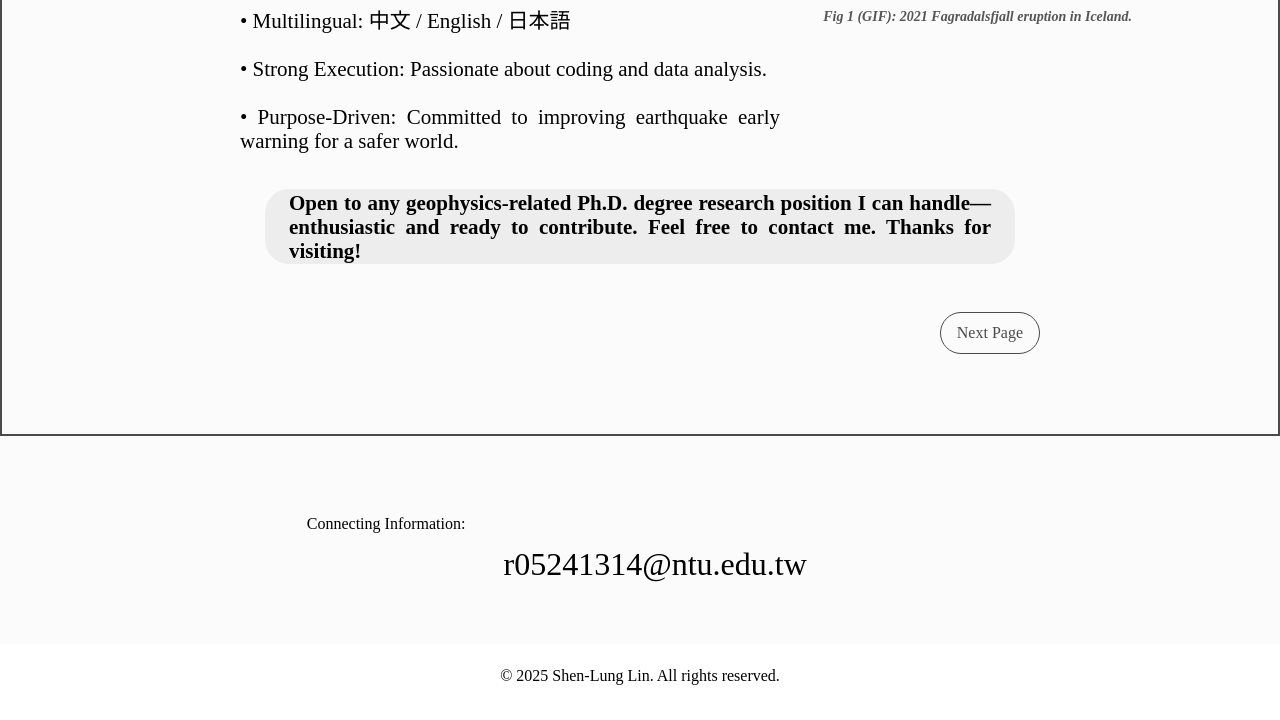
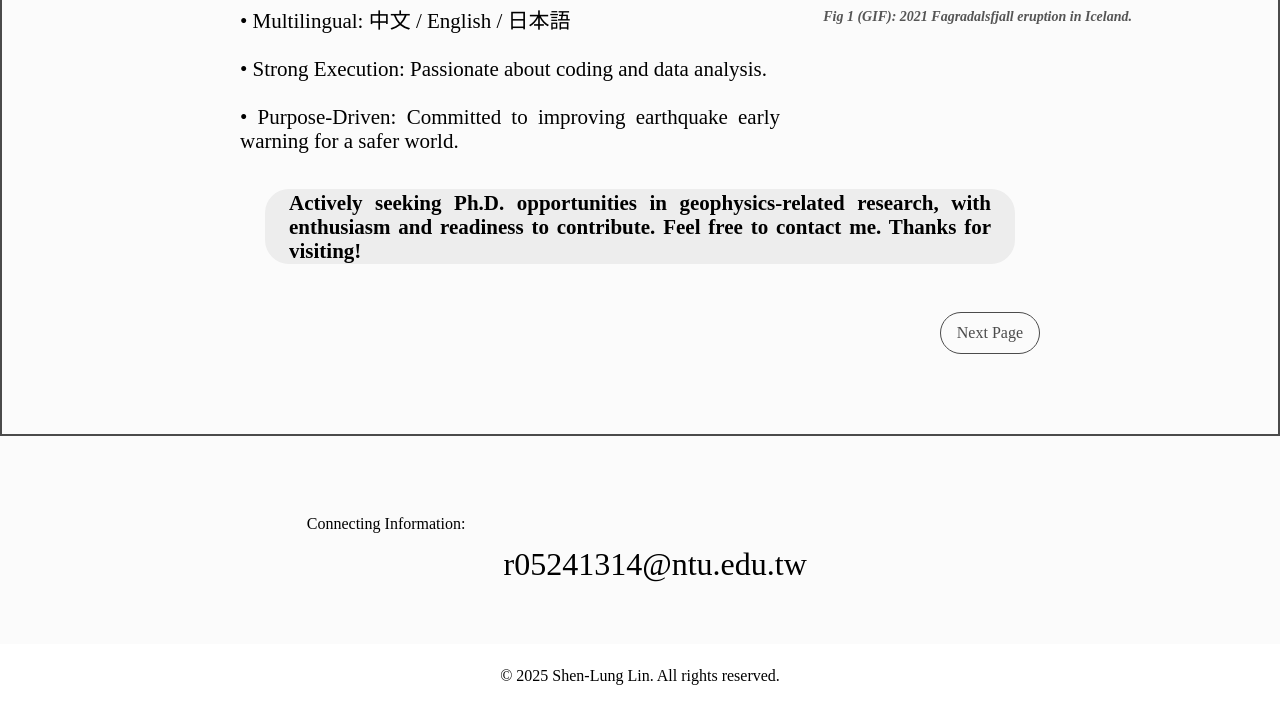
Before and after one commit to Sheng-Lung/Sheng-Lung_Personal_Web_EN, a plain HTML site: page index.html in a window 1280 px wide. Shown: the part 1422-2142 px from the top of the page. Drawn offline with Linux system fonts and the light colour scheme.

Commit message:
Update index.html

```diff
--- a/index.html
+++ b/index.html
@@ -201,7 +201,7 @@
     </div>
   </div>
   <div class="subConclusion">
-    <p>Open to any geophysics-related Ph.D. degree research position I can handle—enthusiastic and ready to contribute. Feel free to contact me. Thanks for visiting!</p>
+    <p>Actively seeking Ph.D. opportunities in geophysics-related research, with enthusiasm and readiness to contribute. Feel free to contact me. Thanks for visiting!</p>
   </div>
 </div>            <div class="button">
                 <a href="#" class="invisible">Previous Page</a>
```
